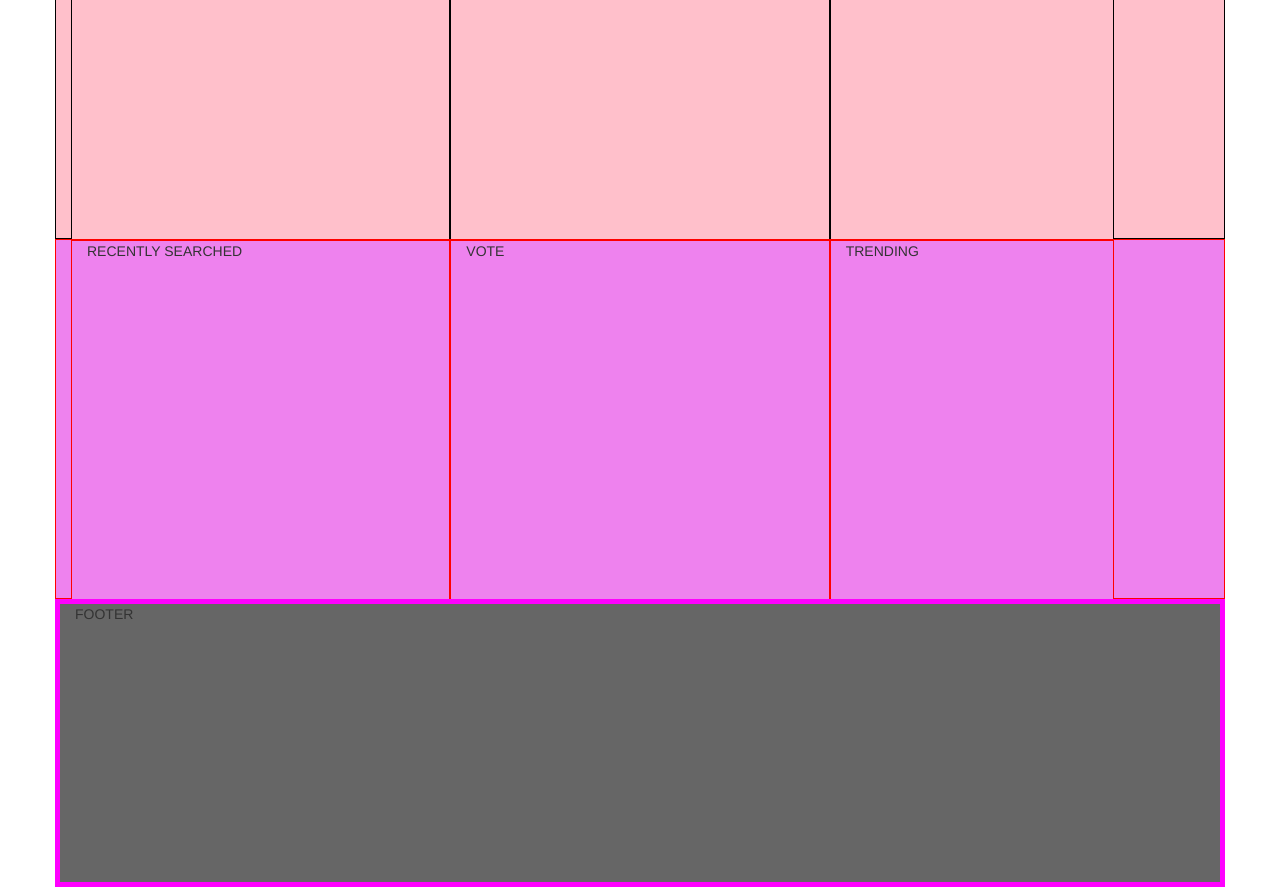
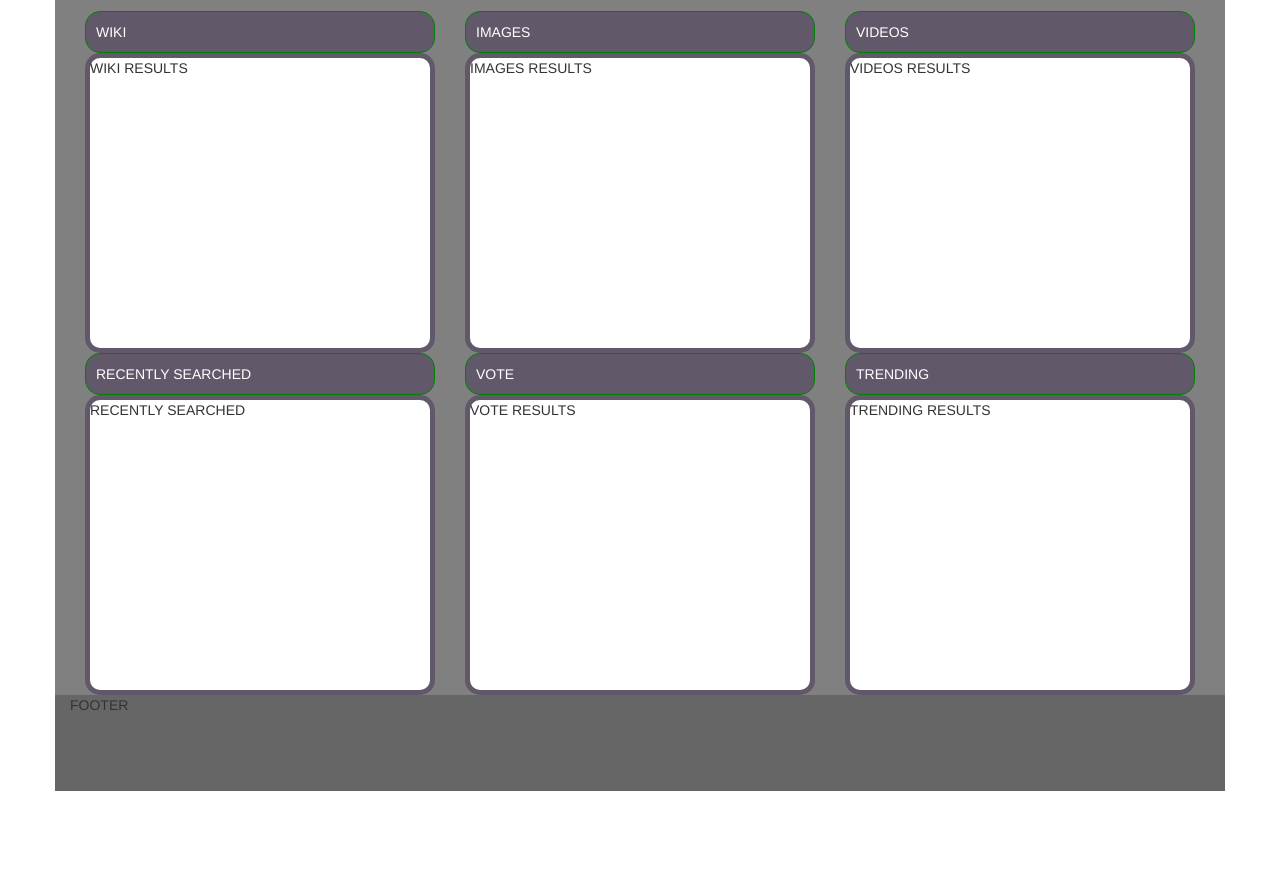
Before and after one commit to accurut/accuratRepository, a PHP site: page /Group_Assignment_20160613_SearchCannon/index.html in a window 1280 px wide. Shown: the part 265-1152 px from the top of the page. After the commit the page ends 1056 px from the top, so only its background shows below. Run offline with PHP 8.4, Linux system fonts and the light colour scheme; some libraries are stand-ins or nearby versions.

Commit message:
Group Asignment HTML Initial Work Committed

```diff
--- a/Group_Assignment_20160613_SearchCannon/index.html
+++ b/Group_Assignment_20160613_SearchCannon/index.html
@@ -2,7 +2,7 @@
 <html>
 	<head>
 
-		<title>A class project by JADAVC Search Cannon</title>
+		<title>A Class Project By JADAVC Search Cannon</title>
 
 		<link rel="stylesheet" href = "https://maxcdn.bootstrapcdn.com/font-awesome/4.6.3/css/font-awesome.min.css">
 
@@ -19,16 +19,20 @@
 				<header>
 					<div class = "col-md-12 col-sm-12 col-xs-12">
 						<div class = "col-md-4 col-sm-4 col-xs-4">
-							LOGO
+							<img src="images/logo.png" alt="logo">
 						</div>
 
 						<div class = "col-md-4 col-sm-4 col-xs-4">
-							<input type="search" name="information" placeholder="information">
-
+							<form class="form-wrapper">
+    							<input type="text" id="search" placeholder="Searching..." required="">
+							</form>
 						</div>
 
 						<div class = "col-md-3 col-sm-4 col-xs-4">
-							<input type="text" name="search" placeholder="search">
+							<form class="form-search-bar">
+    							<input type="text" id="search-bar" placeholder="Search for" required="">
+    							<input type="submit" value="go" id="submit">
+							</form>
 						</div>
 
 					</div>
@@ -41,13 +45,28 @@
 				<div class = "top_wrapper">
 					<div class = "col-md-12 col-sm-12 col-xs-12">
 						<div class = "col-md-4 col-sm-4 col-xs-4">
-							WIKI
+							<div class = "name-representative-wiki">
+								WIKI
+							</div>
+							<div class = "output-wiki">
+							WIKI RESULTS
+							</div>
 						</div>
 						<div class = "col-md-4 col-sm-4 col-xs-4">
-							IMAGES
+							<div class = "name-representative-images">
+								IMAGES
+							</div>
+							<div class = "output-images">
+							IMAGES RESULTS
+							</div>
 						</div>
-						<div class = "col-md-3 col-sm-4 col-xs-4">
-							VIDEOS
+						<div class = "col-md-4 col-sm-4 col-xs-4">
+							<div class = "name-representative-videos">
+								VIDEOS
+							</div>
+							<div class = "output-videos">
+							VIDEOS RESULTS
+							</div>
 						</div>
 					</div>
 				</div>
@@ -59,13 +78,28 @@
 				<div class = "bottom_wrapper">
 					<div class = "col-md-12 col-sm-12 col-xs-12">
 						<div class = "col-md-4 col-sm-4 col-xs-4">
+							<div class = "name-representative-recently-searched">
+								RECENTLY SEARCHED
+							</div>
+							<div class = "output-recently-searched">
 							RECENTLY SEARCHED
+							</div>
 						</div>
 						<div class = "col-md-4 col-sm-4 col-xs-4">
-							VOTE
+							<div class = "name-representative-vote">
+								VOTE
+							</div>
+							<div class = "output-vote">
+							VOTE RESULTS
+							</div>
 						</div>
-						<div class = "col-md-3 col-sm-4 col-xs-4">
-							TRENDING
+						<div class = "col-md-4 col-sm-4 col-xs-4">
+							<div class = "name-representative-trending">
+								TRENDING
+							</div>
+							<div class = "output-trending">
+							TRENDING RESULTS
+							</div>
 						</div>
 					</div>
 				</div>
--- a/Group_Assignment_20160613_SearchCannon/style.css
+++ b/Group_Assignment_20160613_SearchCannon/style.css
@@ -2,27 +2,211 @@ div{
 	background: grey;
 }
 header div{
-	border: 2px solid green;
-	height: 144px;
-	background-color: yellow;
-
-}
-.top_wrapper div{
-	border: 1px solid black;
-	height: 360px;
-	background-color: pink;
-
+	margin: 6px 0;
 }
 
-.bottom_wrapper div{
-	border: 1px solid red;
-	height: 360px;
-	background-color: violet;
+header img{
+	width: 336px;
+}
 
+.form-wrapper {
+    background-color: #f6f6f6;
+    background-image: -webkit-gradient(linear, left top, left bottom, from(#f6f6f6), to(#eae8e8));
+    background-image: -webkit-linear-gradient(top, #f6f6f6, #eae8e8);
+    background-image: -moz-linear-gradient(top, #f6f6f6, #eae8e8);
+    background-image: -ms-linear-gradient(top, #f6f6f6, #eae8e8);
+    background-image: -o-linear-gradient(top, #f6f6f6, #eae8e8);
+    background-image: linear-gradient(top, #f6f6f6, #eae8e8);
+    border-color: #dedede #bababa #aaa #bababa;
+    border-style: solid;
+    border-width: 1px;
+    -webkit-border-radius: 10px;
+    -moz-border-radius: 10px;
+    border-radius: 10px;
+    -webkit-box-shadow: 0 3px 3px rgba(255,255,255,.1), 0 3px 0 #bbb, 0 4px 0 #aaa, 0 5px 5px #444;
+    -moz-box-shadow: 0 3px 3px rgba(255,255,255,.1), 0 3px 0 #bbb, 0 4px 0 #aaa, 0 5px 5px #444;
+    box-shadow: 0 3px 3px rgba(255,255,255,.1), 0 3px 0 #bbb, 0 4px 0 #aaa, 0 5px 5px #444;
+    margin: 0px auto;
+    overflow: hidden;
+    padding: 4px;
+    width: 320px;
 }
+
+.form-wrapper #search {
+    border: 1px solid #CCC;
+    -webkit-box-shadow: 0 1px 1px #ddd inset, 0 1px 0 #FFF;
+    -moz-box-shadow: 0 1px 1px #ddd inset, 0 1px 0 #FFF;
+    box-shadow: 0 1px 1px #ddd inset, 0 1px 0 #FFF;
+    -webkit-border-radius: 3px;
+    -moz-border-radius: 3px;
+    border-radius: 3px;
+    color: #999;
+    float: left;
+    font: 16px Lucida Sans, Trebuchet MS, Tahoma, sans-serif;
+    height: 20px;
+    padding: 10px;
+    width: 308px;
+}
+
+
+.form-search-bar {
+    background-color: #f6f6f6;
+    background-image: -webkit-gradient(linear, left top, left bottom, from(#f6f6f6), to(#eae8e8));
+    background-image: -webkit-linear-gradient(top, #f6f6f6, #eae8e8);
+    background-image: -moz-linear-gradient(top, #f6f6f6, #eae8e8);
+    background-image: -ms-linear-gradient(top, #f6f6f6, #eae8e8);
+    background-image: -o-linear-gradient(top, #f6f6f6, #eae8e8);
+    background-image: linear-gradient(top, #f6f6f6, #eae8e8);
+    border-color: #dedede #bababa #aaa #bababa;
+    border-style: solid;
+    border-width: 1px;
+    -webkit-border-radius: 10px;
+    -moz-border-radius: 10px;
+    border-radius: 10px;
+    -webkit-box-shadow: 0 3px 3px rgba(255,255,255,.1), 0 3px 0 #bbb, 0 4px 0 #aaa, 0 5px 5px #444;
+    -moz-box-shadow: 0 3px 3px rgba(255,255,255,.1), 0 3px 0 #bbb, 0 4px 0 #aaa, 0 5px 5px #444;
+    box-shadow: 0 3px 3px rgba(255,255,255,.1), 0 3px 0 #bbb, 0 4px 0 #aaa, 0 5px 5px #444;
+    margin: 0px auto;
+    overflow: hidden;
+    padding: 4px;
+    width: 320px;
+}
+
+.form-search-bar #search-bar {
+    border: 1px solid #CCC;
+    -webkit-box-shadow: 0 1px 1px #ddd inset, 0 1px 0 #FFF;
+    -moz-box-shadow: 0 1px 1px #ddd inset, 0 1px 0 #FFF;
+    box-shadow: 0 1px 1px #ddd inset, 0 1px 0 #FFF;
+    -webkit-border-radius: 3px;
+    -moz-border-radius: 3px;
+    border-radius: 3px;
+    color: #999;
+    float: left;
+    font: 16px Lucida Sans, Trebuchet MS, Tahoma, sans-serif;
+    height: 20px;
+    padding: 10px;
+    width: 268px;
+}
+
+.form-search-bar #submit {
+    background-color: #0483a0;
+    background-image: -webkit-gradient(linear, left top, left bottom, from(#31b2c3), to(#0483a0));
+    background-image: -webkit-linear-gradient(top, #31b2c3, #0483a0);
+    background-image: -moz-linear-gradient(top, #31b2c3, #0483a0);
+    background-image: -ms-linear-gradient(top, #31b2c3, #0483a0);
+    background-image: -o-linear-gradient(top, #31b2c3, #0483a0);
+    background-image: linear-gradient(top, #31b2c3, #0483a0);
+    border: 1px solid #00748f;
+    -moz-border-radius: 3px;
+    -webkit-border-radius: 3px;
+    border-radius: 3px;
+    -webkit-box-shadow: 0 1px 0 rgba(255, 255, 255, 0.3) inset, 0 1px 0 #FFF;
+    -moz-box-shadow: 0 1px 0 rgba(255, 255, 255, 0.3) inset, 0 1px 0 #FFF;
+    box-shadow: 0 1px 0 rgba(255, 255, 255, 0.3) inset, 0 1px 0 #FFF;
+    color: #fafafa;
+    cursor: pointer;
+    height: 24px;
+    float: right;
+    font: 15px Arial, Helvetica;
+    padding: 0;
+    text-transform: uppercase;
+    text-shadow: 0 1px 0 rgba(0, 0 ,0, .3);
+    width: 36px;
+}
+
+
+.top_wrapper .name-representative-wiki{
+	border: 1px solid green;
+	border-radius: 15px;
+    background-color: #615869;
+    color: white;
+    padding: 10px;
+}
+
+.top_wrapper .output-wiki{
+	background: white;
+	border: 5px solid #615869;
+    height: 300px;
+    border-radius: 15px;
+}
+
+.top_wrapper .name-representative-images{
+	border: 1px solid green;
+	border-radius: 15px;
+    background-color: #615869;
+    color: white;
+    padding: 10px;
+}
+
+.top_wrapper .output-images{
+	background: white;
+	border: 5px solid #615869;
+    height: 300px;
+    border-radius: 15px;
+}
+
+.top_wrapper .name-representative-videos{
+	border: 1px solid green;
+	border-radius: 15px;
+    background-color: #615869;
+    color: white;
+    padding: 10px;
+}
+
+.top_wrapper .output-videos{
+	background: white;
+	border: 5px solid #615869;
+    height: 300px;
+    border-radius: 15px;
+}
+
+.bottom_wrapper .name-representative-recently-searched{
+	border: 1px solid green;
+	border-radius: 15px;
+    background-color: #615869;
+    color: white;
+    padding: 10px;
+}
+
+.bottom_wrapper .output-recently-searched{
+	background: white;
+	border: 5px solid #615869;
+    height: 300px;
+    border-radius: 15px;
+}
+
+.bottom_wrapper .name-representative-vote{
+    border: 1px solid green;
+	border-radius: 15px;
+    background-color: #615869;
+    color: white;
+    padding: 10px;
+}
+
+.bottom_wrapper .output-vote{
+    background: white;
+	border: 5px solid #615869;
+    height: 300px;
+    border-radius: 15px;
+}
+
+.bottom_wrapper .name-representative-trending{
+	border: 1px solid green;
+	border-radius: 15px;
+    background-color: #615869;
+    color: white;
+    padding: 10px;
+}
+
+.bottom_wrapper .output-trending{
+    background: white;
+	border: 5px solid #615869;
+    height: 300px;
+    border-radius: 15px;
+}
+
 footer div{
-	border: 5px solid magenta;
-	height: 288px;
+	height: 96px;
 	background-color: #666;
 
 }
```
